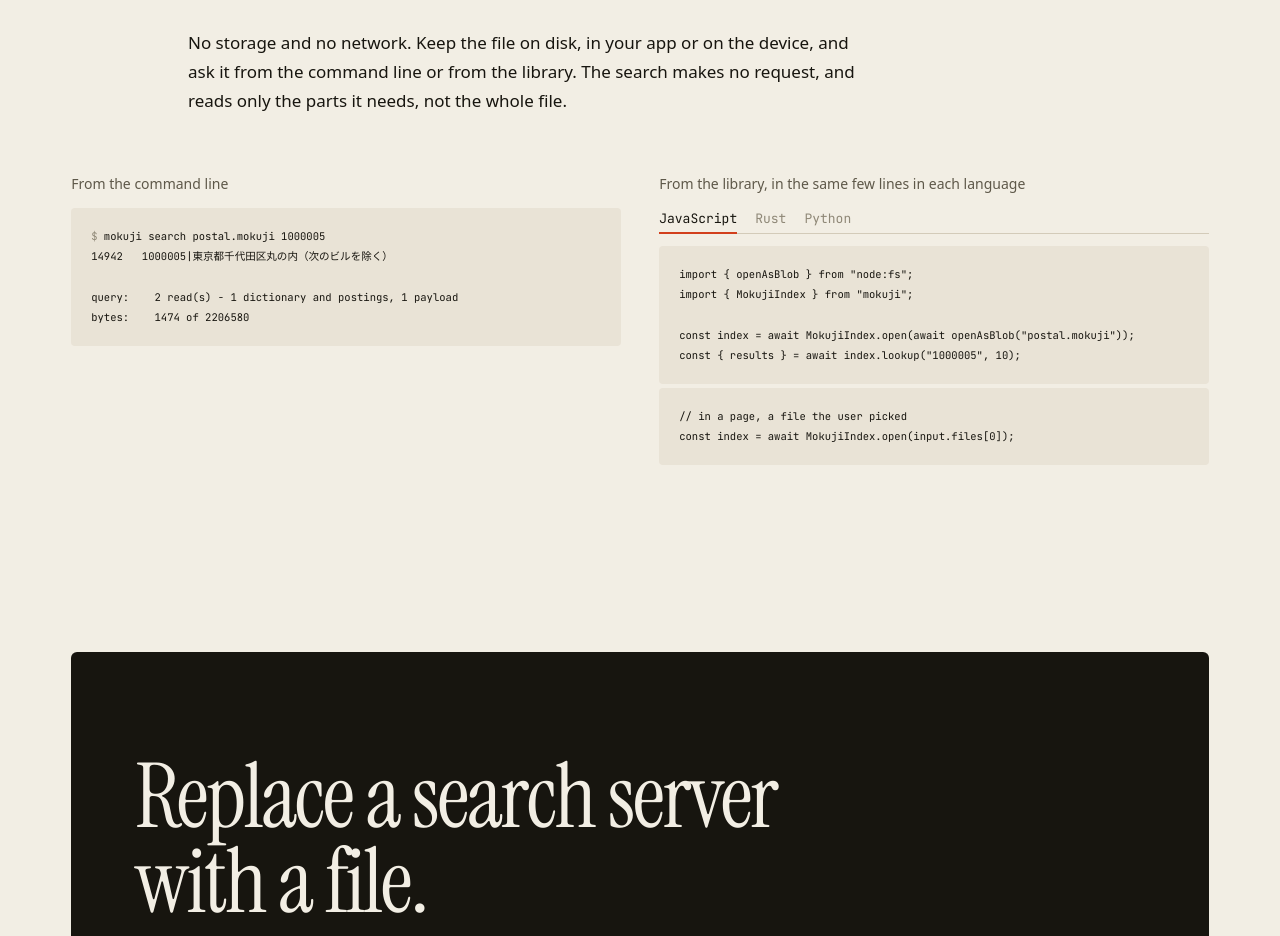
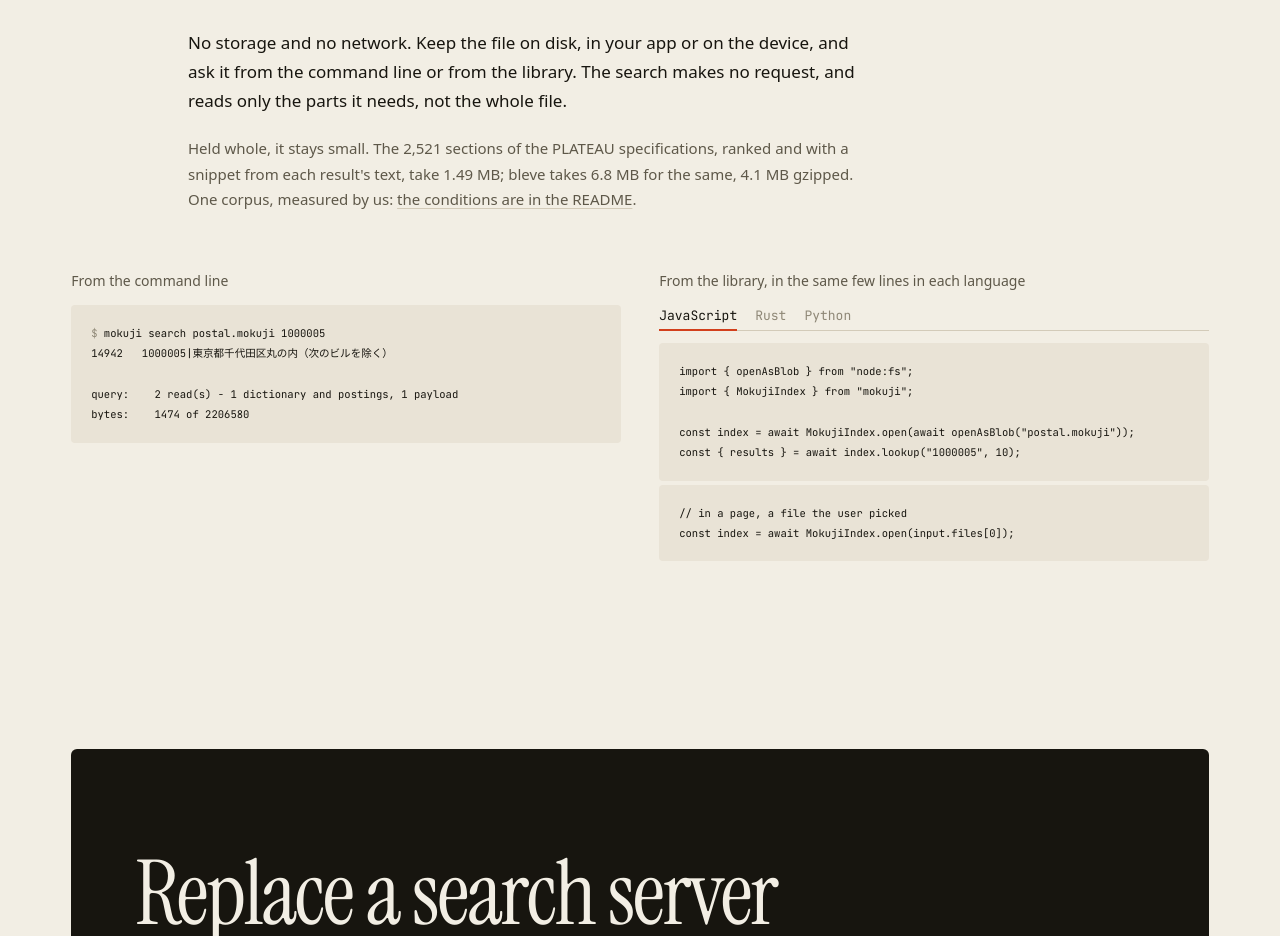
Before and after one commit to reearth/mokuji, a plain HTML site: page site/index.html in a window 1280 px wide. Shown: the part 5480-6416 px from the top of the page. Drawn offline with Linux system fonts and the light colour scheme; a script that the page names is missing; files whose address does not match are found by name; a web font is replaced by a local one.

Commit message:
docs: what a file held whole costs, against bleve
The PLATEAU specifications' search moved from bleve to Mokuji, and both
were built from the same 2,521 sections: ranked, with a snippet from each
result's stored text, 1.49 MB against 6.8 MB, or 4.1 MB gzipped. The
README gives the table and its conditions, one corpus measured by the
format's authors and no criticism of an index built to take writes; the
site says it in a line, in the chapter on keeping the file on hand.

Two README figures from the old document corpus are corrected with it:
postings are three quarters of that index, and positions triple it.

```diff
--- a/site/index.html
+++ b/site/index.html
@@ -359,6 +359,12 @@ const { results } = await index.lookup("1000005");</code></pre>
             <span lang="en">No storage and no network. Keep the file on disk, in your app or on the device, and ask it from the command line or from the library. The search makes no request, and reads only the parts it needs, not the whole file.</span>
             <span lang="ja">ストレージも通信もいりません。ファイルを手元に、アプリの中や端末に置いて、コマンドラインかライブラリで引くだけ。検索は通信をせず、ファイル全体ではなく必要な部分だけを読みます。</span>
           </p>
+          <!-- From README.md, "Against bleve": one corpus, so keep the
+               numbers and the caveat together, and change them there first. -->
+          <p class="aside">
+            <span lang="en">Held whole, it stays small. The 2,521 sections of the PLATEAU specifications, ranked and with a snippet from each result's text, take 1.49 MB; bleve takes 6.8 MB for the same, 4.1 MB gzipped. One corpus, measured by us: <a href="https://github.com/reearth/mokuji#against-bleve">the conditions are in the README</a>.</span>
+            <span lang="ja">まるごと持っても小さいまま。PLATEAU 仕様書の 2,521 節を、順位付きで、結果ごとに本文のスニペットも出せる形にして 1.49 MB。同じことを bleve でやると 6.8 MB、gzip しても 4.1 MB です。私たちが1つの corpus で測った数字なので、<a href="https://github.com/reearth/mokuji#against-bleve">条件は README に書いてあります</a>。</span>
+          </p>
         </div>
         <div class="ways">
           <div class="way">
```
Also changed, not shown: README.md.
